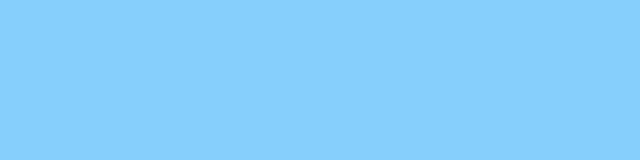
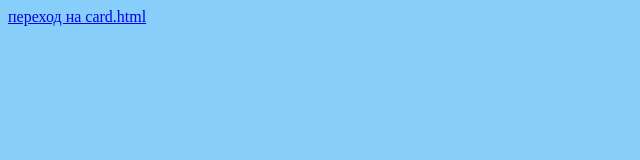
Before and after one commit to MaksKaled/GGames, a plain HTML site: page index.html in a window 1280 px wide. Shown: the whole page, without its empty margins (0-640 px from the left). Drawn offline with Linux system fonts and the light colour scheme.

Commit message:
second commit

```diff
--- a/index.html
+++ b/index.html
@@ -8,6 +8,6 @@
     <link rel="stylesheet" href="style.css">
 </head>
 <body>
-
+    <a href="/card.html">переход на card.html</a>
 </body>
 </html>
```
